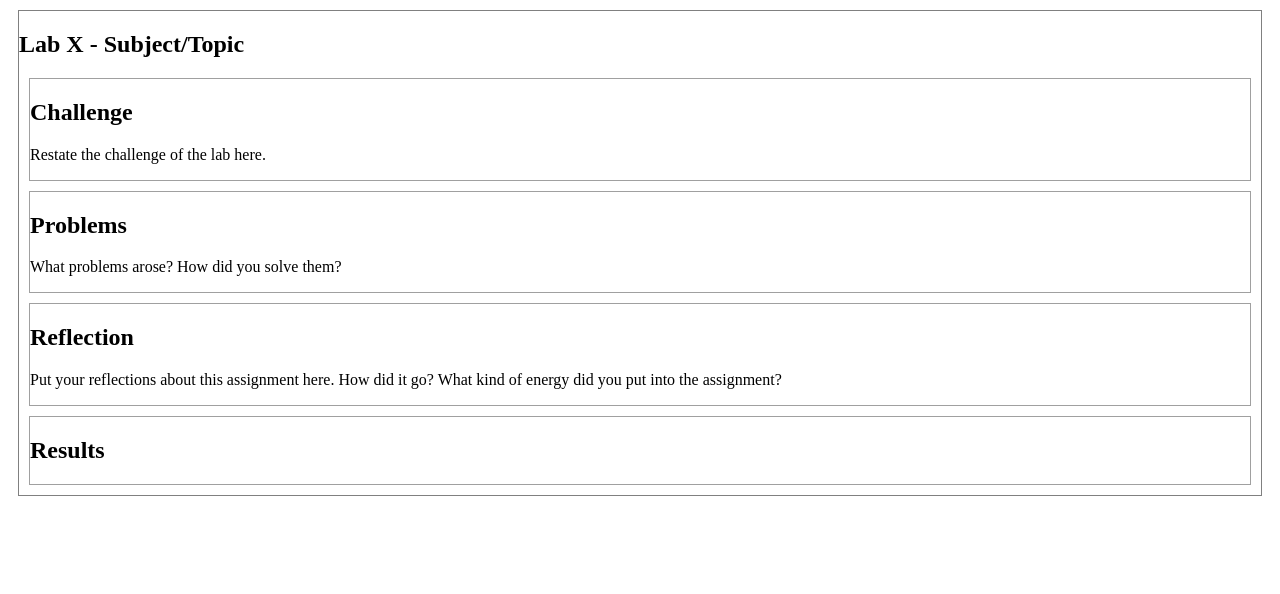
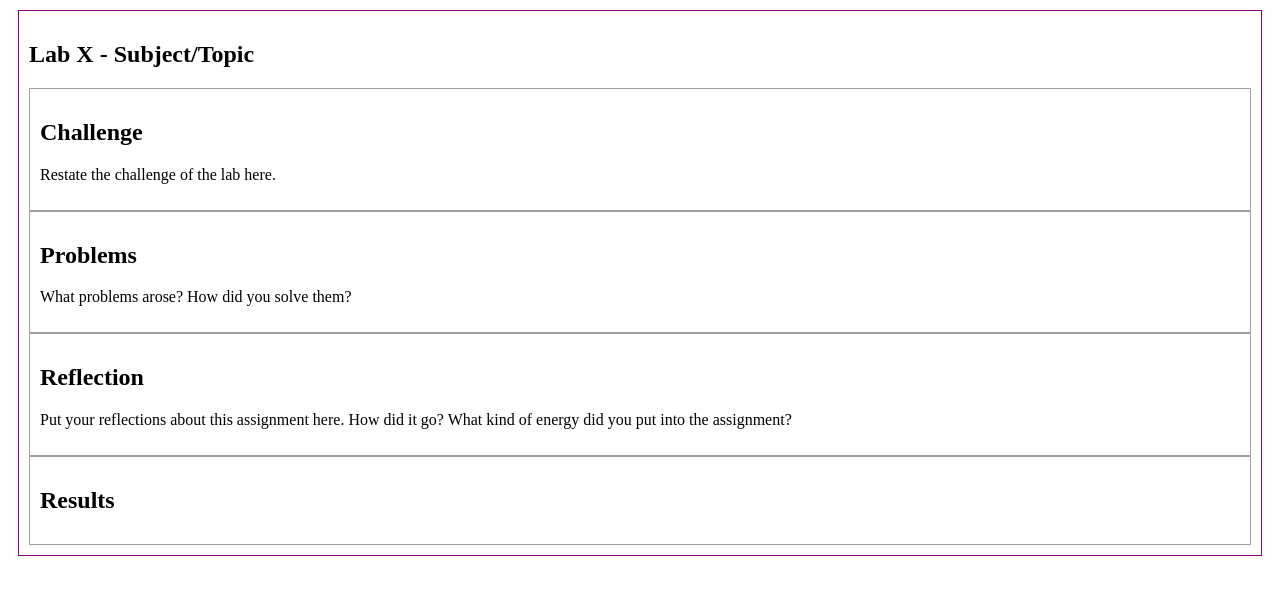
Before and after one commit to wmodes/lab-template, a plain HTML site: page lab1/index.html in a window 1280 px wide. Drawn offline with Linux system fonts and the light colour scheme.

Commit message:
Update site.css

```diff
--- a/css/site.css
+++ b/css/site.css
@@ -1,9 +1,10 @@
 #content {
-  margin: 10px;
-  border: solid 1px #808080;
+  margin: 10px;080;
+  padding: 10px;
+  border: solid 1px #808
 }
 
 .minor-section {
-  margin: 10px;
+  padding: 10px;
   border: solid 1px #A0A0A0;
 }
```
